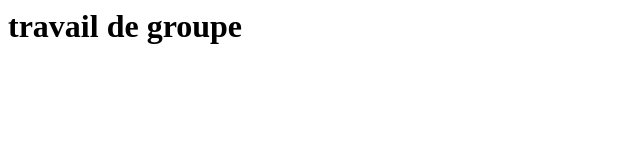
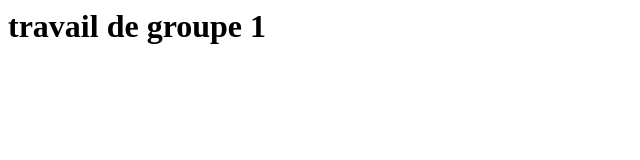
Before and after one commit to Raikaryu/pierre, a plain HTML site: page index.html in a window 1280 px wide. Shown: the full height of the page, 0-640 px from the left. Drawn offline with Linux system fonts and the light colour scheme.

Commit message:
Update index.html

```diff
--- a/index.html
+++ b/index.html
@@ -1 +1 @@
-<h1>travail de groupe</h1>
+<h1>travail de groupe 1</h1>
```
